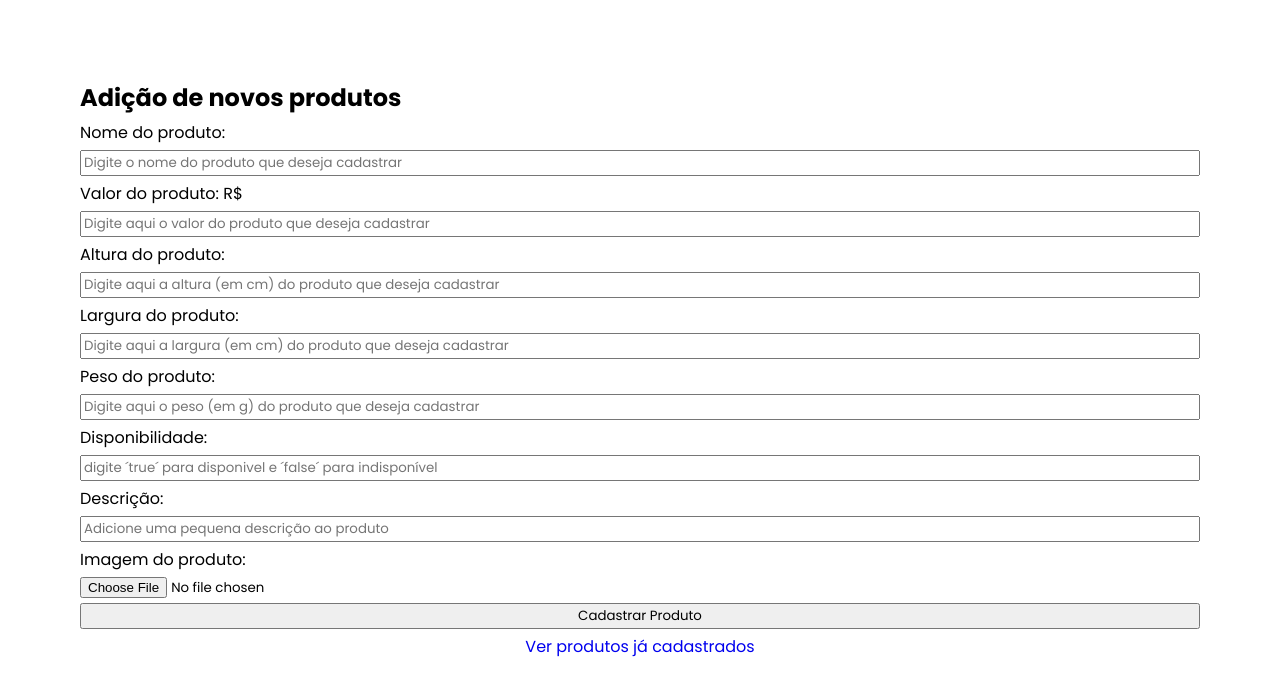
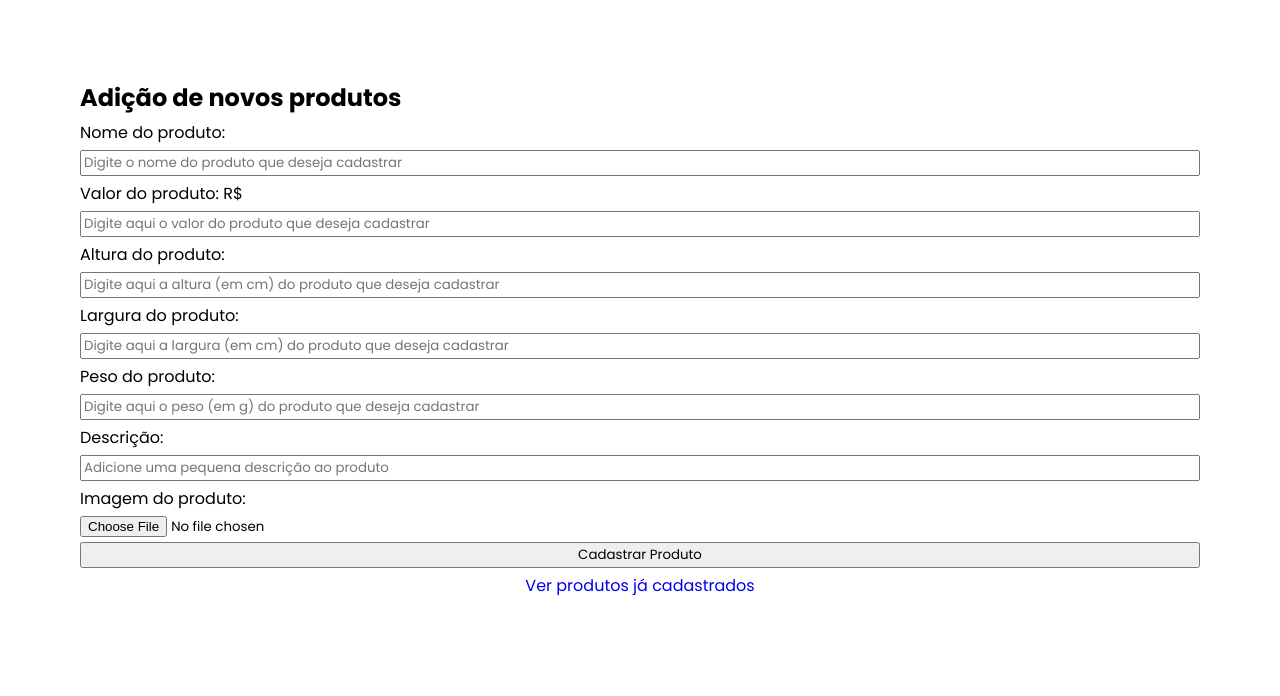
Before and after one commit to anabeggiato/CrochesDaIda, a React (Create React App) app in the folder client/: page /admin in a window 1280 px wide. Shown: the top 696 px of the page. Built offline with nearby package versions, Linux system fonts and the light colour scheme.

Commit message:
feat: remove availability field from AddProduct component

```diff
--- a/client/src/components/addproduct.js
+++ b/client/src/components/addproduct.js
@@ -106,15 +106,6 @@ function AddProduct() {
                         placeholder='Digite aqui o peso (em g) do produto que deseja cadastrar'
                     />
 
-                    <label>Disponibilidade:</label>
-                    <ErrorMessage name='available' component='span' />
-                    <Field
-                        autocomplete='off'
-                        id='inputAddProduct'
-                        name='available'
-                        placeholder='digite ´true´ para disponivel e ´false´ para indisponível'
-                    />
-
                     <label>Descrição:</label>
                     <ErrorMessage name='description' component='span' />
                     <Field
```
